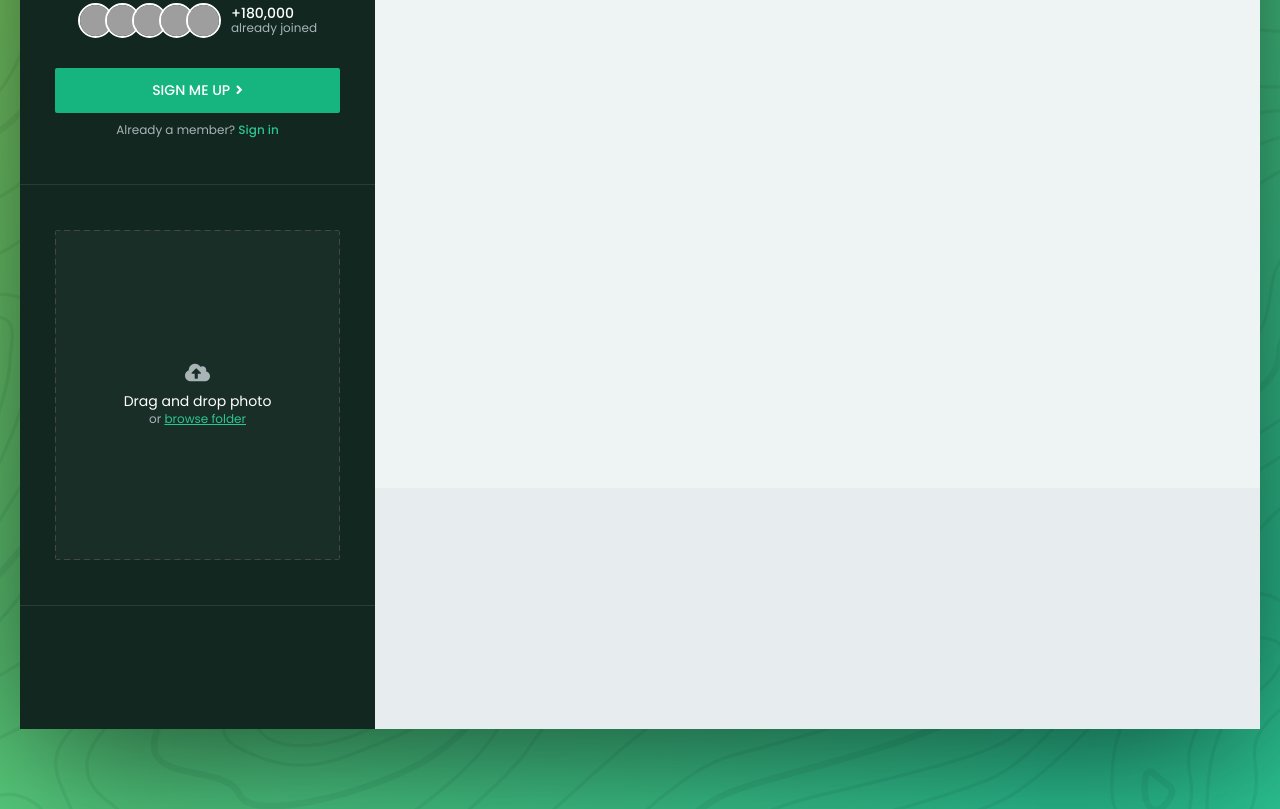
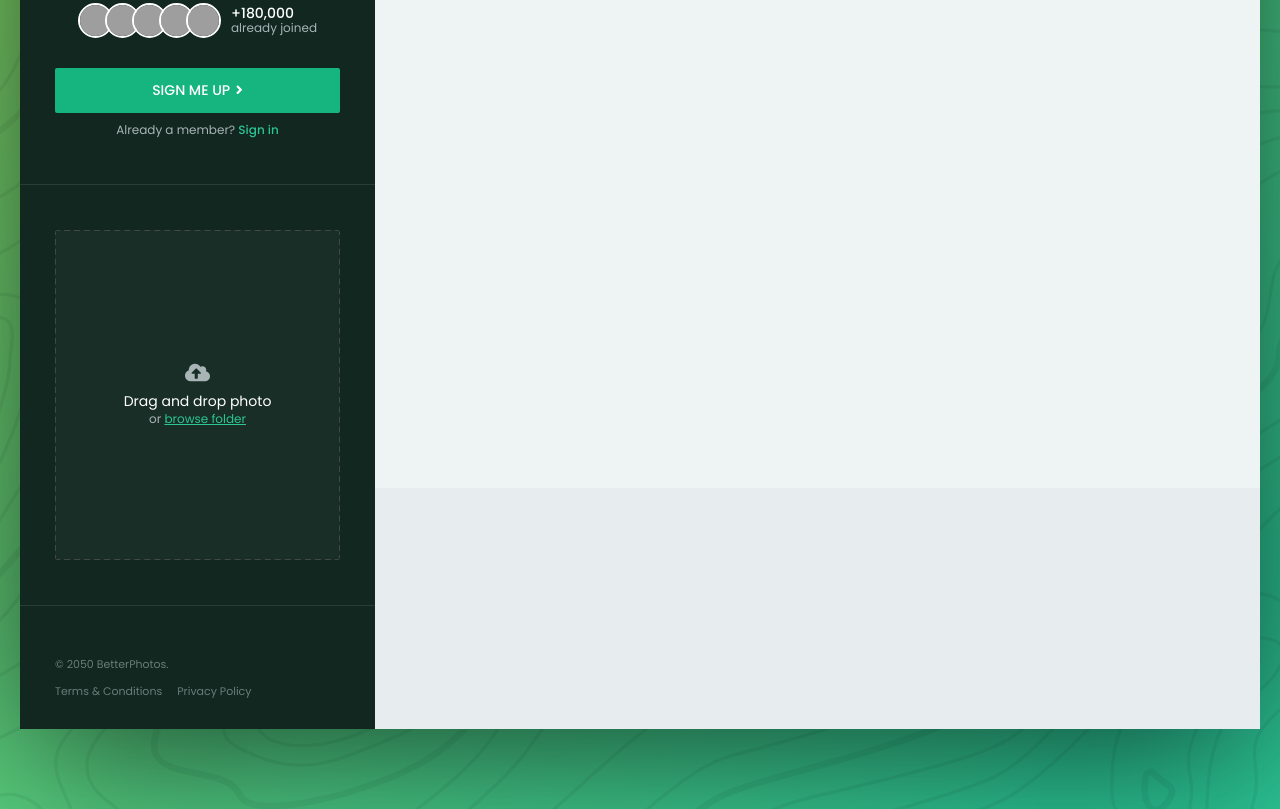
Before and after one commit to flaviobartolo/professional_css_2023, a website: page BetterPhotos/index.html in a window 1280 px wide. Shown: the part 381-1190 px from the top of the page. Drawn offline with Linux system fonts and the light colour scheme; grey boxes are pictures that could not be loaded.

Commit message:
building the footer

```diff
--- a/BetterPhotos/index.html
+++ b/BetterPhotos/index.html
@@ -72,7 +72,15 @@
         </div>
       </section>
       <footer class="footer">
-
+        <small class="copyright">&copy; 2050 BetterPhotos.</small>
+        <ul class="footer__list">
+          <li class="footer__item">
+            <a href="#" class="footer__link">Terms & Conditions</a>
+          </li>
+          <li class="footer__item">
+            <a href="#" class="footer__link">Privacy Policy</a>
+          </li>
+        </ul>
       </footer>
     </div>
     <section class="gallery">
--- a/BetterPhotos/main.scss
+++ b/BetterPhotos/main.scss
@@ -332,7 +332,29 @@ a {
 }
 
 .footer {
+  padding-top: 50px;
+  padding-left: 35px;
+  font-size: 11px;
+  color: rgba($color-grey-medium, 0.6);
 
+  &__list {
+    display: flex;
+    column-gap: 15px;
+    margin-top: 10px;
+  }
+
+  &__item {
+
+  }
+
+  &__link {
+
+  }
+
+}
+
+.copyright {
+  font-size: inherit;
 }
 
 // ----------------------------
```
Also changed, not shown: BetterPhotos/style.css.
